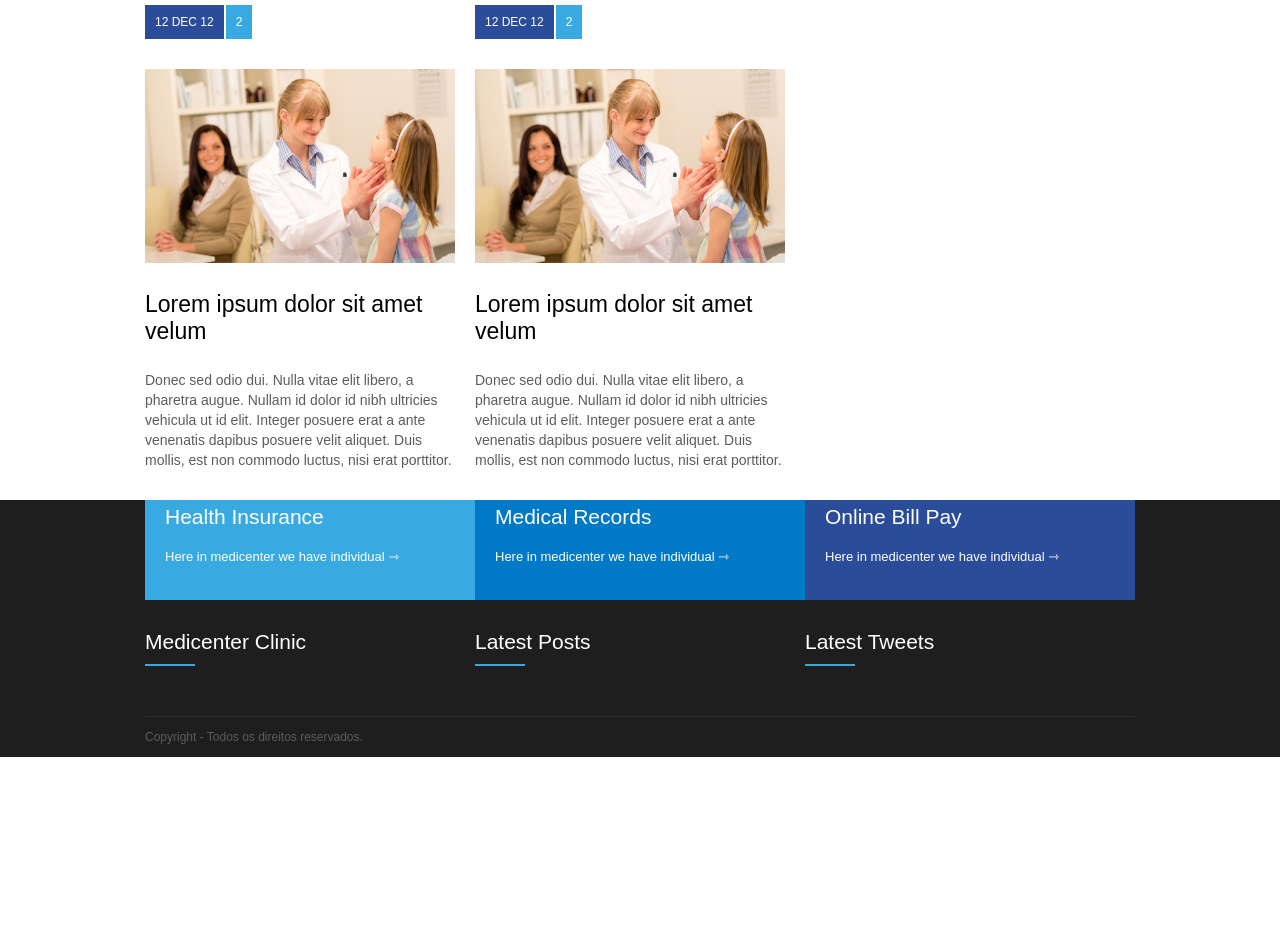
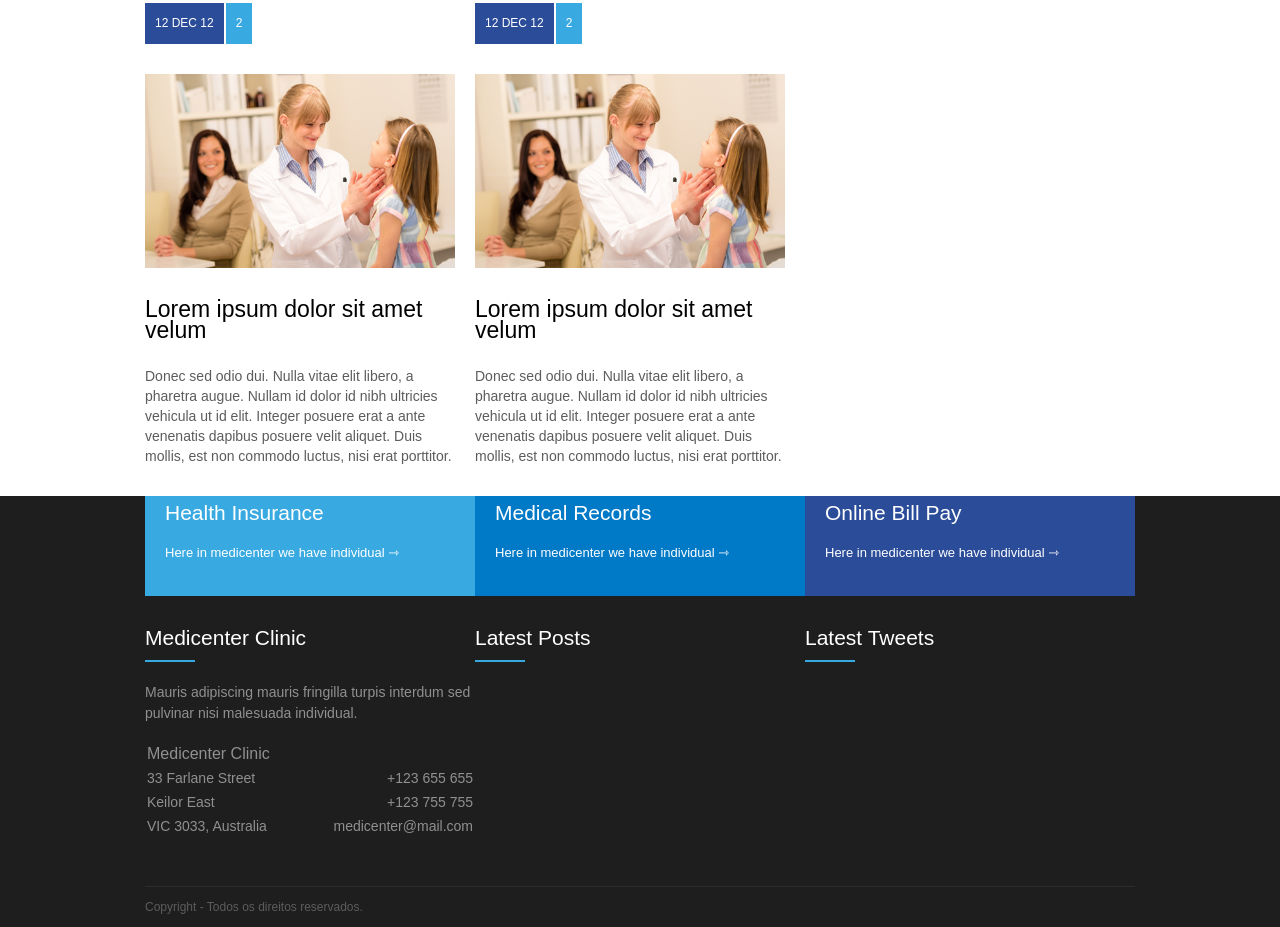
Before and after one commit to thaisalmeida29/site-medicenter, a plain HTML site: page index.html in a window 1280 px wide. Shown: the part 1346-2273 px from the top of the page. Before the commit the page ends 2103 px from the top, so only its background shows below. Drawn offline with Linux system fonts and the light colour scheme.

Commit message:
medicenter clinic pronto

```diff
--- a/assets/css/template.css
+++ b/assets/css/template.css
@@ -1,4 +1,4 @@
-*{
+* {
     font-family: Arial;
 }
 
@@ -6,11 +6,13 @@ body {
     margin: 0;
     padding: 0;
 }
+
 header {
     display: flex;
     justify-content: center;
     height: 120px;
 }
+
 .container {
     display: flex;
     justify-content: space-between;
@@ -22,6 +24,7 @@ header {
     display: flex;
     align-items: center;
 }
+
 .menu {
 
     display: flex;
@@ -29,19 +32,22 @@ align-items: center;
 }
 
 nav ul,
-nav li  {
+nav li {
     list-style: none;
     margin: 0;
     padding: 0;
 }
+
 nav ul {
     display: flex;
 }
+
 a {
     font-size: 13px;
 
 
 }
+
 nav a {
     display: block;
     padding: 15px;
@@ -57,6 +63,7 @@ nav a:hover {
     background-color: #39aae1;
     color: #FFFFFF;
 }
+
 #banner {
     background-image: url('../images/banner3.jpg');
     background-position: center;
@@ -67,29 +74,33 @@ nav a:hover {
 
 
 }
+
 .column {
     flex-direction: column;
 }
+
 .banner_headline {
-    flex:1;
+    flex: 1;
     display: flex;
     flex-direction: column;
     justify-content: center;
 
 }
+
 .banner_headline h1 {
     color: #FFFFFF;
     font-size: 70px;
-    text-shadow:0px 1px 0px #555555;
+    text-shadow: 0px 1px 0px #555555;
     margin: 0;
     padding: 0;
     max-width: 350px;
     font-weight: normal;
 }
+
 .banner_headline h2 {
     color: #FFFFFF;
     font-size: 20px;
-    text-shadow:0px 1px 0px #555555;
+    text-shadow: 0px 1px 0px #555555;
     margin: 0;
     padding: 0;
     max-width: 350px;
@@ -99,7 +110,7 @@ nav a:hover {
 
 
 .banner_options {
-    height:210px;
+    height: 210px;
     display: flex;
 }
 
@@ -110,21 +121,26 @@ nav a:hover {
     color: #FFFFFF;
     padding: 20px;
 }
+
 .banner1 {
     background-color: #39aae1;
 }
+
 .banner2 {
-    background-color: #0079c7 ;
+    background-color: #0079c7;
 
 }
+
 .banner4 {
-    background-color: #2b4c99 ;
+    background-color: #2b4c99;
 
 }
+
 .banner_title {
     font-size: 21px;
 
 }
+
 .banner_desc {
     font-size: 13px;
     margin-top: 20px;
@@ -132,6 +148,7 @@ nav a:hover {
     font-weight: inherit;
 
 }
+
 .banner_options a {
     display: inline-block;
     border: 1px solid #FFFFFF;
@@ -140,14 +157,16 @@ nav a:hover {
     font-size: 13px;
     text-decoration: none;
 }
+
 .itens {
-    padding: 0px ;
+    padding: 0px;
     justify-content: right;
     flex-direction: column;
     border-bottom: 1px solid rgba(209, 209, 209, 0.979);
 
 
 }
+
 .itens li {
     border-bottom: 1px solid rgba(209, 209, 209, 0.979);
     border-bottom-style: ridge;
@@ -157,6 +176,7 @@ nav a:hover {
     list-style: none;
 
 }
+
 li {
     display: list-item;
     padding: 11px;
@@ -166,57 +186,70 @@ li {
 
 
 }
+
 .itens .value {
     float: right;
     font-size: 14px;
 
 }
+
 span {
     font-size: 13px;
     color: #FFFFFF
 }
+
 #geral {
-    display:flex;
+    display: flex;
     justify-content: center;
 }
+
 #geral section {
-    flex:2
+    flex: 2
 }
+
 #geral aside {
     flex: 1;
 }
+
 .widget_title {
     margin-top: 30px;
     margin-bottom: 20px;
 
 }
+
 .widget_title_text {
     color: #000000;
     font-size: 21px;
     font-weight: normal;
 
 }
+
 .widget_title_bar {
     width: 50px;
     height: 2px;
     background-color: #36a9e1;
     margin-top: 10px;
 }
+
 .flex {
     display: flex;
     flex-wrap: wrap;
 }
+
 article {
     flex: 1;
     min-width: 300px;
     margin-right: 20px;
 }
+
 article a {
     text-decoration: none;
 }
+
 article .news_data {
     display: flex;
 }
+
 article .news_posted_at {
     background-color: #2b4c99;
     color: #FFFFFF;
@@ -224,6 +257,7 @@ article .news_posted_at {
     padding: 10px;
     margin-right: 2px;
 }
+
 article .news_comments {
     background-color: #39aae1;
     color: #FFFFFF;
@@ -231,6 +265,7 @@ article .news_comments {
     padding: 10px;
 
 }
+
 article .news_thumbnail {
     margin-top: 30px;
 }
@@ -239,37 +274,38 @@ article .news_thumbnail img {
     width: 100%;
     height: auto;
 }
+
 article .news_title {
     margin-top: 25px;
     margin-bottom: 25px;
     color: #000000;
     font-size: 23px;
 }
+
 article .news_resume {
     color: #5c5c5c;
     font-size: 14px;
     line-height: 20px;
     margin-bottom: 30px;
 }
+
 footer {
     background-color: #1e1e1e;
     display: flex;
     justify-content: center;
 }
+
 .footer_menu {
     display: flex;
     align-items: center;
 
+}
 
-
-
-}
 .fm_1, .fm_2, .fm_3 {
     flex: 1;
     color: #FFFFFF;
     font-size: 21px;
     padding: 5px;
-
     width: 370px;
     height: 90px;
 
@@ -280,12 +316,15 @@ footer {
     background-color: #39aae1;
 
 }
+
 .fm_2 {
-    background-color: #0079c7 ;
+    background-color: #0079c7;
 }
+
 .fm_3 {
-    background-color: #2b4c99 ;
+    background-color: #2b4c99;
 }
+
 .footer_menu a {
     display: block;
     text-decoration: none;
@@ -295,21 +334,115 @@ footer {
     padding-right: 17px;
 
 }
+
+.desc {
+    font-size: 13px;
+    margin-top: 20px;
+    margin-bottom: 20px;
+    font-weight: inherit;
+}
+
+.fm_1p, .fm_1h, .fm_1l {
+    margin-bottom: 10px;
+    margin-left: 15px;
+}
+
 .footer_area {
     display: flex;
 
 
 }
+
+.widget_body {
+    color: #909090;
+    font-size: 14px;
+    line-height: 150%;
+
+}
+
+.contact_itens {
+    display: flex;
+    line-height: 150%;
+}
+
+ul {
+    padding: 2px;
+    width: 100%;
+    list-style: none;
+    color: #909090;
+}
+
+
+
+.contact_info1 {
+    color: #909090;
+
+
+}
+
+.contact_info_1 {
+    float: left;
+    color: #909090;
+    font-size: 14px;
+    font-family: Arial;
+
+
+
+
+
+}
+
+.contact_info_3 {
+    float: left;
+    color: #909090;
+    font-size: 14px;
+
+
+}
+
+.contact_info_5 {
+    float: left;
+    color: #909090;
+    font-size: 14px;
+
+
+}
+
+.contact_info_2 {
+    color: #909090;
+    float: right;
+    font-size: 14px;
+
+}
+
+.contact_info_4 {
+    color: #909090;
+    float: right;
+    font-size: 14px;
+
+}
+
+.contact_info_6 {
+    color: #909090;
+    float: right;
+    font-size: 14px;
+
+}
+
 .footer_areaitem {
     flex: 1;
     color: #FFFFFF;
 }
+
 .FlexCollum {
     flex-direction: column;
+
 }
+
 footer .widget_title_text {
     color: #FFFFFF;
 }
+
 .footer_copy {
     border-top: 1px solid #2c2c2c;
     height: 40px;
@@ -318,15 +451,3 @@ footer .widget_title_text {
     font-size: 12px;
     margin-top: 30px;
 }
-
-
-.desc {
-    font-size: 13px;
-    margin-top: 20px;
-    margin-bottom: 20px;
-    font-weight: inherit;
-}
-.fm_1p, .fm_1h, .fm_1l {
-    margin-bottom: 10px;
-    margin-left: 15px;
-}
--- a/index.html
+++ b/index.html
@@ -1,13 +1,15 @@
 <!DOCTYPE html>
 <html lang="pt-br">
+
 <head>
     <meta charset="UTF-8">
     <meta http-equiv="X-UA-Compatible" content="IE=edge">
-    <meta name="viewport" content="width=device-width, user-scalable=0">
+    <meta name="viewport" content="width=device-width,initial-scale=1">
     <link rel="stylesheet" type="text/css" href="assets/css/template.css">
 
     <title>MediCenter</title>
 </head>
+
 <body>
     <header>
         <div class="container">
@@ -246,7 +248,26 @@
                             <div class="widget_title_bar"></div>
                         </div>
                         <div class="widget_body">
+                            Mauris adipiscing mauris fringilla turpis interdum sed pulvinar nisi malesuada individual.
+                        </div>
+                        <div class="contact_itens">
+                            <ul class="container_info">
 
+                                <div class="contact_info1">Medicenter Clinic</div>
+
+                                <div class="contact_info_1">33 Farlane Street</div>
+                                <div class="contact_info_2">+123 655 655</div>
+                                <br>
+
+                                <div class="contact_info_3">Keilor East</div>
+                                <div class="contact_info_4">+123 755 755</div>
+
+                                <br>
+
+                                <div class="contact_info_5">VIC 3033, Australia</div>
+                                <div class="contact_info_6">medicenter@mail.com</div>
+
+                            </ul>
                         </div>
 
                     </div>
@@ -255,7 +276,7 @@
                 <div class="footer_areaitem">
                     <div class="widget">
                         <div class="widget_title">
-                        <div class="widget_title_text">Latest Posts                                                                                        </div>
+                            <div class="widget_title_text">Latest Posts </div>
                             <div class="widget_title_bar"></div>
                         </div>
                         <div class="widget_body">
@@ -285,4 +306,5 @@
 
     </footer>
 </body>
+
 </html>
```
Lines whose indentation alone changed are shown as unchanged.
